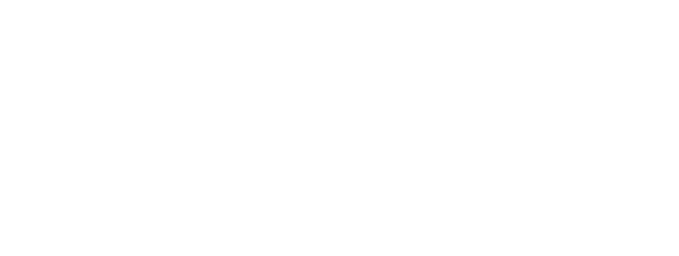
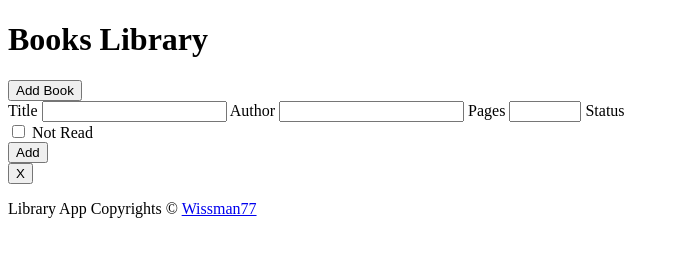
Before and after one commit to wissman77/library, a plain HTML site: page index.html in a window 1280 px wide. Shown: the whole page, without its empty margins (0-679 px from the left). Drawn offline with Linux system fonts and the light colour scheme.

Commit message:
add html elements with the form to index.html

```diff
--- a/index.html
+++ b/index.html
@@ -9,6 +9,44 @@
     <link rel="icon" type="image/png" href="/imgs/library-bulding.png" />
   </head>
   <body>
+    <main class="container">
+      <header>
+        <h1>Books Library</h1>
+        <button class="add-book">Add Book</button>
+      </header>
+      <section class="books-container"></section>
+      <section class="books-form">
+        <form action="#" method="post">
+          <label for="title">Title</label>
+          <input type="text" id="title" name="title" required />
+          <label for="author">Author</label>
+          <input type="text" name="author" id="author" required />
+          <label for="pages">Pages</label>
+          <input
+            type="number"
+            name="pages"
+            id="pages"
+            step="5"
+            min="10"
+            max="2000"
+            required
+          />
+          <label for="status">Status</label>
+          <div class="book-form-status">
+            <input type="checkbox" name="status" id="status" required />
+            <span class="book-from-status-span">Not Read</span>
+          </div>
+          <button type="submit">Add</button>
+        </form>
+        <button class="close-button">X</button>
+      </section>
+      <footer>
+        <p>
+          Library App Copyrights &copy;
+          <a href="https://github.com/wissman77">Wissman77</a>
+        </p>
+      </footer>
+    </main>
     <script src="script.js"></script>
   </body>
 </html>
```
